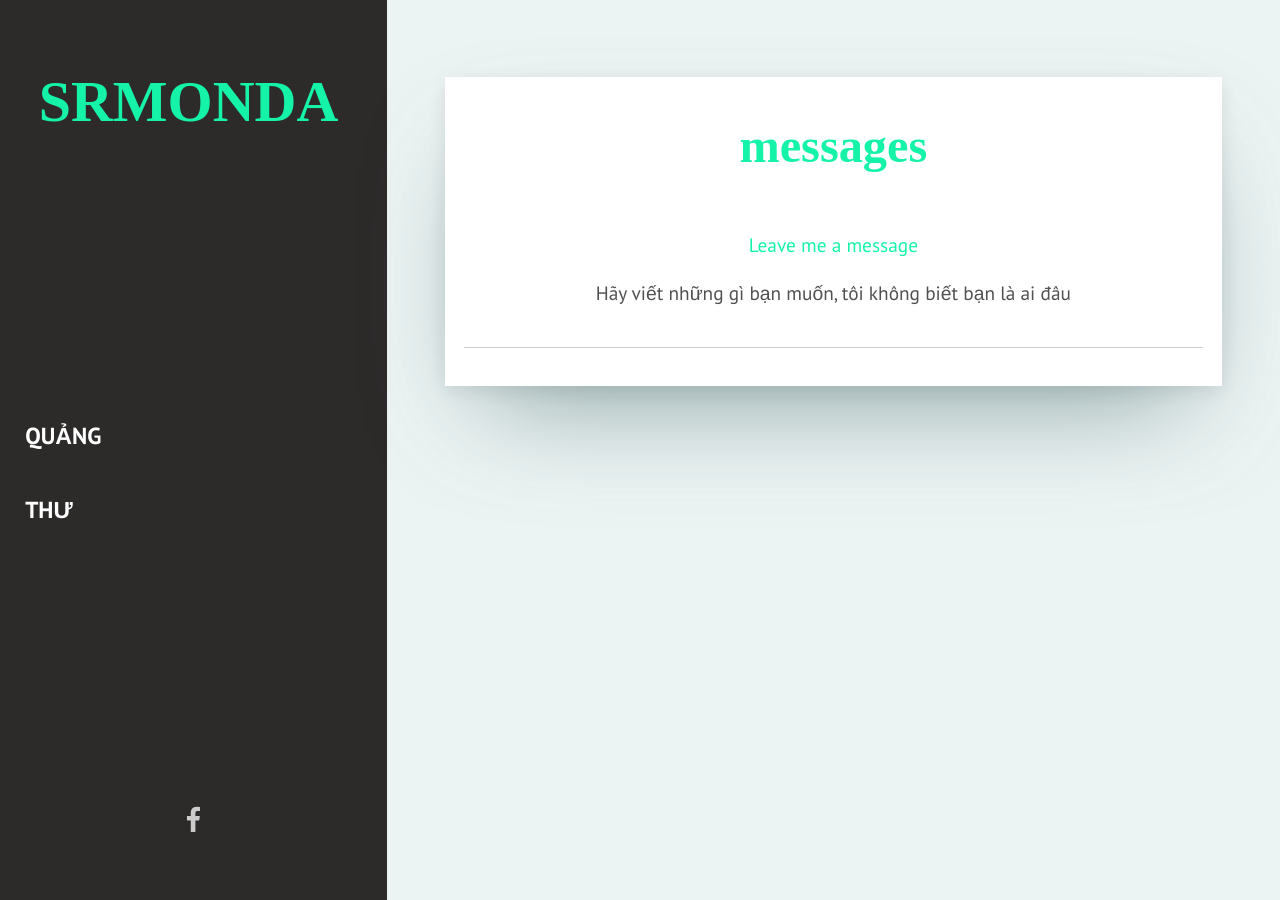
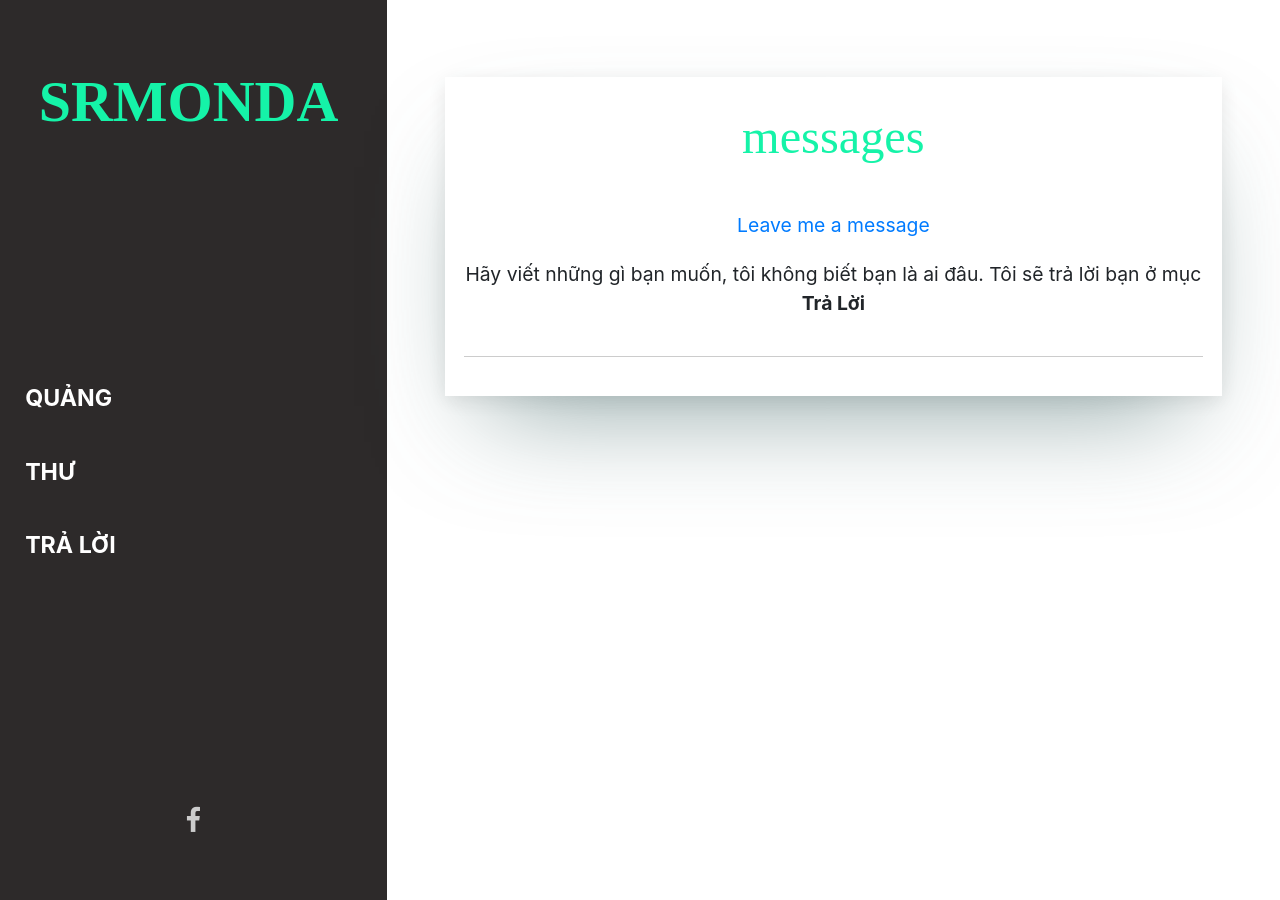
Before and after one commit to srmonda/srmonda.github., a Jekyll site: the page built from _pages/about.html, in a window 1280 px wide. Built offline with Jekyll 4.4.1, drawn with Linux system fonts in a browser that asks for light colours; nearby versions of some CDN libraries; some web fonts are replaced.

Commit message:
add Answer to website

```diff
--- a/_includes/head.html
+++ b/_includes/head.html
@@ -19,4 +19,8 @@
 	<link href="https://fonts.googleapis.com/css?family=Finger+Paint|PT+Sans:400,700" rel="stylesheet">
 	<link rel="stylesheet" href="{{ "/assets/fonts/font-awesome/css/font-awesome.min.css" | prepend: site.baseurl }}">
 	<link rel="stylesheet" href="{{ "/assets/css/main.css" | prepend: site.baseurl }}">
+	<!--bootstrap -->
+	<script src="https://ajax.googleapis.com/ajax/libs/jquery/3.2.1/jquery.min.js"></script>
+	<link rel="stylesheet" href="https://maxcdn.bootstrapcdn.com/bootstrap/4.0.0-beta/css/bootstrap.min.css" integrity="sha384-/Y6pD6FV/Vv2HJnA6t+vslU6fwYXjCFtcEpHbNJ0lyAFsXTsjBbfaDjzALeQsN6M" crossorigin="anonymous">
+	<script src="./assets/js/main.js"></script>
 </head>
--- a/_includes/sidebar.html
+++ b/_includes/sidebar.html
@@ -8,6 +8,7 @@
     <menu class="sidebar-menu">
       <li class="menu-items"><a class="menu-links" href="{{site.baseurl}}/">Quảng</a></li>
       <li class="menu-items"><a class="menu-links" href="{{site.baseurl}}/message/">Thư</a></li>
+      <li class="menu-items"><a class="menu-links" href="{{site.baseurl}}/answer/">Trả lời</a></li>
     </menu>
 
     <div class="sidebar-social">
--- a/_pages/about.html
+++ b/_pages/about.html
@@ -5,4 +5,4 @@ permalink: /message/
 ---
 
 <a href="https://ask.fm/Srmonda1812" target="_blank">Leave me a message</a>
-<p>Hãy viết những gì bạn muốn, tôi không biết bạn là ai đâu</p>
+<p>Hãy viết những gì bạn muốn, tôi không biết bạn là ai đâu. Tôi sẽ trả lời bạn ở mục <strong> Trả Lời</strong></p>
--- a/assets/css/main.css
+++ b/assets/css/main.css
@@ -1043,3 +1043,6 @@ img.post-image, img.page-img {
     display: block;
   }
 }
+button:hover {
+								cursor: pointer;
+}
--- /dev/null
+++ b/assets/js/main.js
@@ -0,0 +1,3 @@
+				function iKnowWhoYouAre() {
+												alert("Chẳng có gì đặc sắc đâu. Mình test trình của bạn 1 tí thôi.");
+				}
```
Also changed, not shown: _pages/answer.html (added, +14 -0 lines), index.html (+20 -11 lines).
